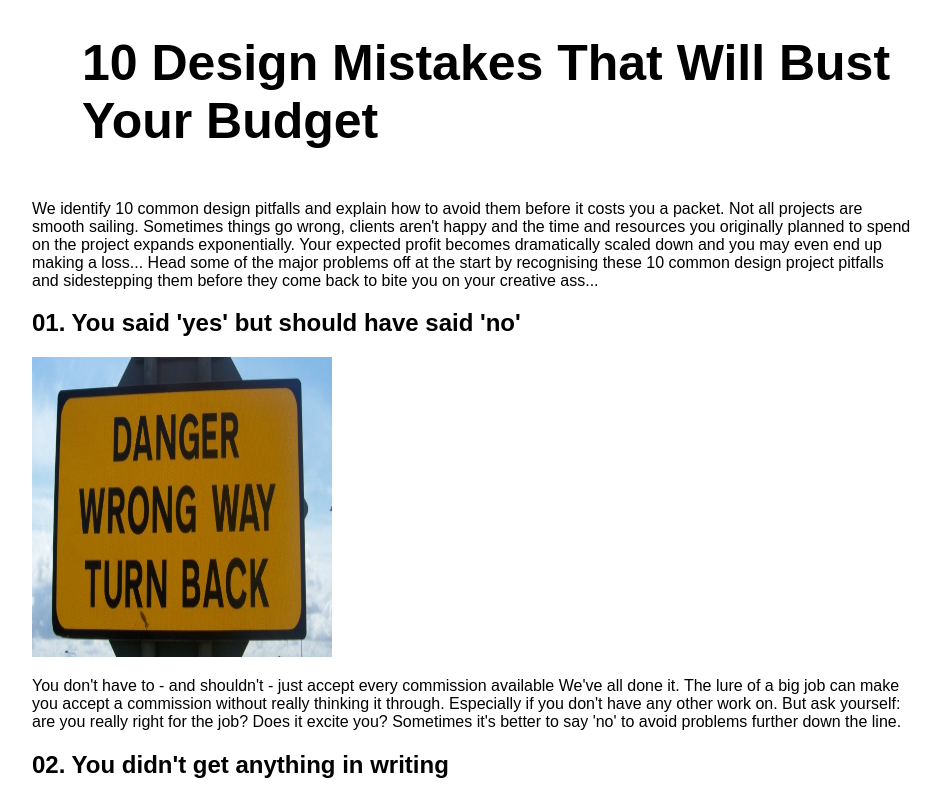
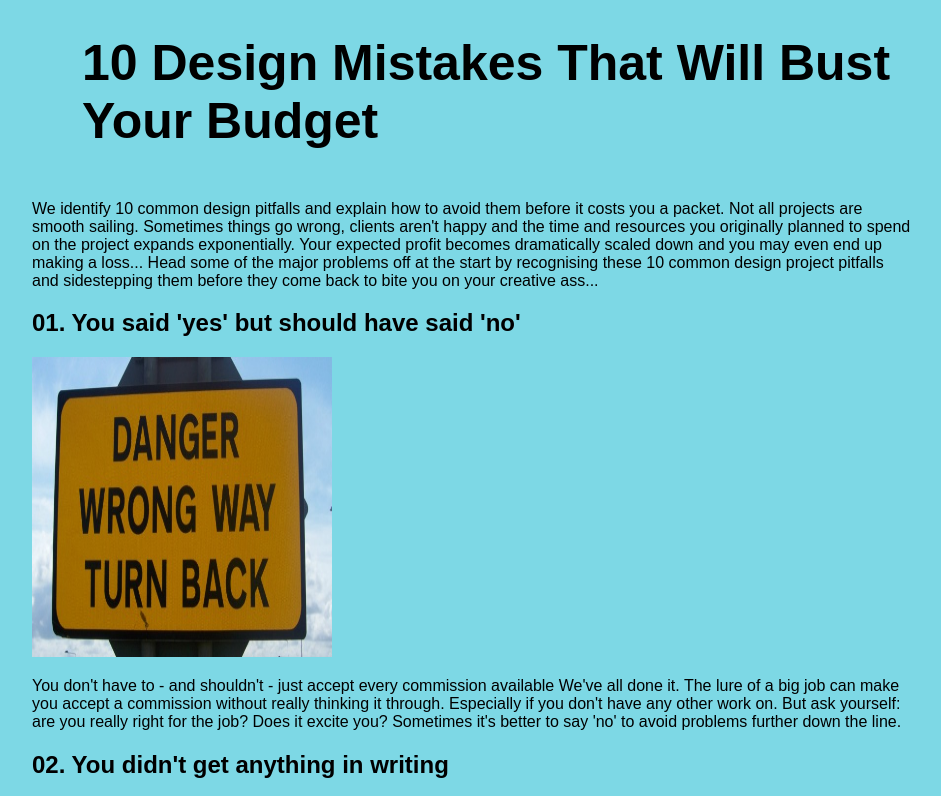
Before and after one commit to aesposito12/art336_angelaesposito_homework-1-2, a plain HTML site: page index.html in a window 1280 px wide. Shown: the top 796 px of the page, without its empty margins (168-1109 px from the left). Drawn offline with nearby package versions, Linux system fonts and the light colour scheme; a script that the page names is missing.

Commit message:
Homework

```diff
--- a/index.html
+++ b/index.html
@@ -1,6 +1,6 @@
 <!DOCTYPE html>
 <html>
-
+<body bgcolor="#7dd8e5"
     <head>
         <meta charset="utf-8">
         <meta http-equiv="X-UA-Compatible" content="IE=edge">
@@ -8,7 +8,10 @@
         <meta name="viewport" content="width=device-width, initial-scale=1">
         <link rel="stylesheet" href="css/main.css">
     </head>
+<div>
+    <div style="color:#000">
     <h1>10 design mistakes that will bust your budget</h1>
+</div>
     <body>
     <p>We identify 10 common design pitfalls and explain how to avoid them before it costs you a packet.
 
--- a/scss/_layout.scss
+++ b/scss/_layout.scss
@@ -8,6 +8,10 @@ fomt-family:'body-font-regular',serif;
     font-weight:300;
 margin-left: 200px;
 margin-right:200px;
+        max-width: 550px;
+    width: 100%;
+}
+
 }
 
 h1 {
```
Also changed, not shown: scss/_module.scss (+10 -2 lines), scss/_base.scss (line endings or trailing spaces).
